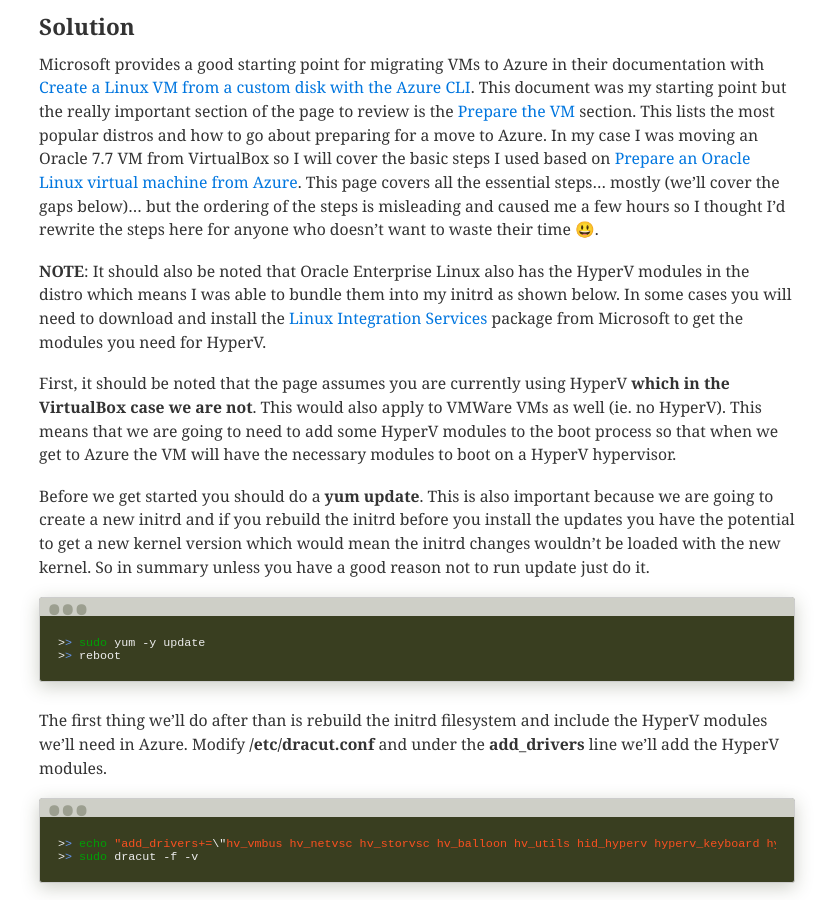
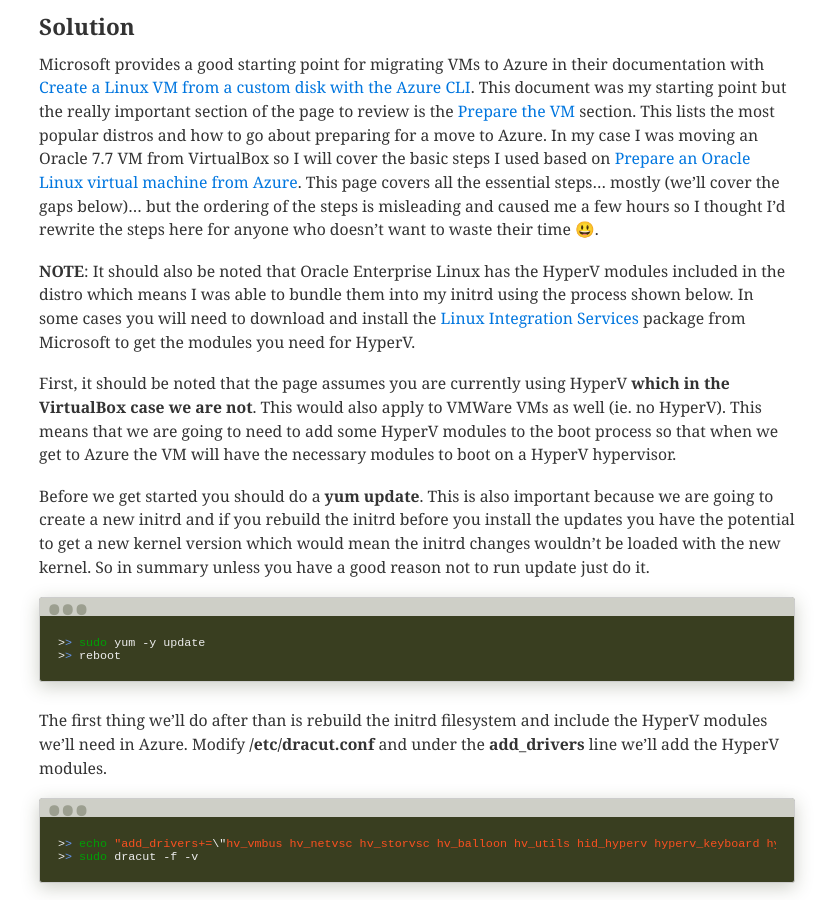
Before and after one commit to brentmcconnell/brentmcconnell.github.io, a Jekyll site: the page built from _posts/2019-10-09-moving-vm-to-azure.md, in a window 1280 px wide and 900 px high, scrolled down 576 px. Shown: the whole window, without its empty margins (232-1065 px from the left). Built offline with Jekyll 4.4.1, drawn with Linux system fonts in a browser that asks for light colours; nearby versions of some CDN libraries; emoji names are drawn with the system emoji font; some web fonts are replaced.

Commit message:
minor fix

```diff
--- a/_posts/2019-10-09-moving-vm-to-azure.md
+++ b/_posts/2019-10-09-moving-vm-to-azure.md
@@ -40,9 +40,9 @@
 ordering of the steps is misleading and caused me a few hours so I thought I'd
 rewrite the steps here for anyone who doesn't want to waste their time :smiley:.
 
-__NOTE__: It should also be noted that Oracle Enterprise Linux also
-has the HyperV modules in the distro which means I was able
-to bundle them into my initrd as shown below. In some cases
+__NOTE__: It should also be noted that Oracle Enterprise Linux
+has the HyperV modules included in the distro which means I was able
+to bundle them into my initrd using the process shown below. In some cases
 you will need to download and install the [Linux Integration
 Services](https://www.microsoft.com/en-us/download/details.aspx?id=55106)
 package from Microsoft to get the modules you need for HyperV.
```
Also changed, not shown: Gemfile.lock (deleted).
